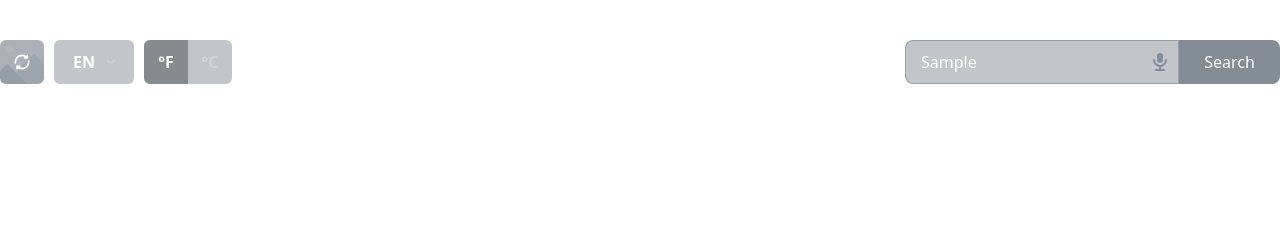
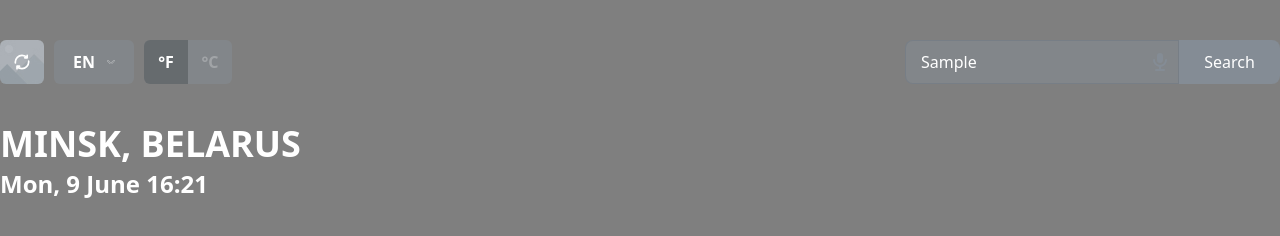
Before and after one commit to pashaSok/fancy-weather, a website built with Vite: page fancy-weather/index.html in a window 1280 px wide. Both pictures are taken after typing "Sample" into the empty fields and a click on the button "Search". Built offline with nearby package versions, Linux system fonts and the light colour scheme; no server answers; files whose address does not match are found by name.

Commit message:
feat: code devided into modules, created time counter, api call created for current location and for given location

```diff
--- a/fancy-weather/main.js
+++ /dev/null
@@ -1,166 +0,0 @@
-import "./style.css";
-const app = document.getElementById('app');
-const svgNamespace = "http://www.w3.org/2000/svg";
-app.className = "bg-[url('./dist/assets/bg.png')] bg-cover bg-center bg-no-repeat min-h-screen";
-const container = document.createElement('div');
-container.className = 'md:container md:mx-auto w-[1260px] mx-auto flex items-center justify-between';
-
-const header = document.createElement('header');
-header.appendChild(container.cloneNode());
-app.appendChild(header);
-header.classList='pt-10'
-const headerButtonsWrapper = document.createElement('div');
-headerButtonsWrapper.className = 'flex items-center gap-2.5 m-0 header-button-wrapper';
-const refreshButton = document.createElement('button');
-refreshButton.className = 'w-11 h-11 bg-[#868D96]/50  bg-center size-12 hover:cursor-pointer relative rounded-md bg-blend-color-burn';
-refreshButton.style.backgroundImage = 'url("./assets/refresh.jpg")';
-headerButtonsWrapper.appendChild(refreshButton);
-
-
-const spinnerSVG = document.createElementNS(svgNamespace, "svg");
-spinnerSVG.classList.add('w-5','h-5','absolute','top-1/2', 'left-1/2', 'transform', '-translate-x-1/2', '-translate-y-1/2');
-spinnerSVG.setAttribute('viewBox', '0 0 24 24');
-spinnerSVG.setAttribute('fill', 'none');
-spinnerSVG.innerHTML='<path xmlns="http://www.w3.org/2000/svg" d="M4.06189 13C4.02104 12.6724 4 12.3387 4 12C4 7.58172 7.58172 4 12 4C14.5006 4 16.7332 5.14727 18.2002 6.94416M19.9381 11C19.979 11.3276 20 11.6613 20 12C20 16.4183 16.4183 20 12 20C9.61061 20 7.46589 18.9525 6 17.2916M9 17H6V17.2916M18.2002 4V6.94416M18.2002 6.94416V6.99993L15.2002 7M6 20V17.2916" stroke="#fff" stroke-width="2" stroke-linecap="round" stroke-linejoin="round"/>';
-
-const langArrowSVG = document.createElementNS(svgNamespace, "svg");
-langArrowSVG.classList.add('w-2','h-1','opacity-40');
-langArrowSVG.setAttribute('viewBox','0 0 10 5');
-langArrowSVG.setAttribute('fill','none');
-langArrowSVG.innerHTML='<path fill-rule="evenodd" clip-rule="evenodd" d="M4.84162 3.75747L8.62642 0L9.68323 1.0645L4.84162 5.87114L0 1.0645L1.05681 3.57628e-07L4.84162 3.75747Z" stroke="#fff"/>';
-
-
-refreshButton.appendChild(spinnerSVG);
-headerButtonsWrapper.appendChild(refreshButton);
-
-refreshButton.onclick = function() {
-    spinnerSVG.classList.add('animate-spin');
-    setTimeout(() => {
-        spinnerSVG.classList.remove('animate-spin');
-    }, 500);
-};
-
-const languageSelector  = document.createElement('div');
-languageSelector.className= 'relative flex items-center justify-center w-20 h-11 bg-[#868D96]/50 rounded-md cursor-pointer gap-3';
-headerButtonsWrapper.appendChild(languageSelector);
-
-const languageButton = document.createElement('button');
-languageButton.textContent = 'en ';
-languageButton.className = 'flex items-center justify-center uppercase text-white text-[1rem] font-bold cursor-pointer';
-languageSelector.appendChild(languageButton);
-languageSelector.appendChild(langArrowSVG);
-
-const languageMenu = document.createElement('div');
-languageMenu.className = 'absolute top-[100%] left-0 w-20 overflow-hidden transition-all duration-300 ease-in-out slide-up';
-languageMenu.setAttribute('role', 'menu');
-languageMenu.setAttribute('aria-orientation', 'vertical');
-const languages = ['en', 'ru', 'be'];
-
-languages.forEach(lang => {
-    const item = document.createElement('a');
-    item.href = '#';
-    item.textContent = lang;
-    item.className = 'flex items-center justify-center bg-[#4C5255]/50 hover:bg-[#4C5255]/25 h-11 uppercase text-white font-bold last:rounded-b-md';
-    item.setAttribute('role', 'menuitem');
-    item.addEventListener('click', (event) => {
-        event.preventDefault();
-        languageButton.firstChild.textContent = lang;
-        languageMenu.classList.remove('slide-down');
-        languageMenu.classList.add('slide-up');
-        languageSelector.classList.remove('rounded-b-md');
-        event.stopPropagation();
-    });
-    languageMenu.appendChild(item);
-});
-
-languageSelector.appendChild(languageMenu);
-
-languageSelector.addEventListener('click', (event) => {
-    event.stopPropagation();
-    const isMenuOpen = languageMenu.classList.contains('slide-down');
-    if (isMenuOpen) {
-        languageMenu.classList.remove('slide-down');
-        languageMenu.classList.add('slide-up');
-        languageSelector.classList.remove('rounded-b-md');
-    } else {
-        languageMenu.classList.remove('slide-up');
-        languageMenu.classList.add('slide-down');
-        languageSelector.classList.add('rounded-b-md');
-    }
-});
-
-document.addEventListener('click', (event) => {
-    if (!languageSelector.contains(event.target)) {
-        languageMenu.classList.remove('slide-down');
-        languageMenu.classList.add('slide-up');
-        languageSelector.classList.remove('rounded-b-md');
-    }
-});
-
-const temperatureToggle = document.createElement('div');
-const celsiusField = document.createElement('div');
-const fahrenheitField = document.createElement('div');
-
-temperatureToggle.appendChild(fahrenheitField);
-temperatureToggle.appendChild(celsiusField);
-headerButtonsWrapper.appendChild(temperatureToggle);
-
-temperatureToggle.className = 'w-[88px] h-11 flex items-center bg-[#868D96]/50  text-white rounded-md cursor-pointer transition-opacity duration-300 font-bold';
-fahrenheitField.textContent =' °F';
-fahrenheitField.className = 'w-full flex items-center justify-center bg-[#4C5255]/50 h-full rounded-l-md transition-all duration-300';
-celsiusField.textContent = '°C';
-celsiusField.className = 'w-full h-full flex items-center justify-center opacity-25 rounded-r-md transition-all duration-300';
-let activeTemperature = 'far';
-temperatureToggle.addEventListener('click', (event) => {
-    if (activeTemperature==='far') {
-        fahrenheitField.classList.remove('opacity-100', 'bg-[#4C5255]/50');
-        fahrenheitField.classList.add('opacity-25');
-        celsiusField.classList.remove('opacity-25');
-        celsiusField.classList.add('opacity-100', 'bg-[#4C5255]/50');
-        activeTemperature = 'cel';
-    } else if(activeTemperature === 'cel') {
-        celsiusField.classList.remove('opacity-100', 'bg-[#4C5255]/50');
-        celsiusField.classList.add('opacity-25');
-        fahrenheitField.classList.remove('opacity-25');
-        fahrenheitField.classList.add('opacity-100', 'bg-[#4C5255]/50');
-        activeTemperature ='far';
-    }
-});
-
-header.querySelector('.md\\:container').appendChild(headerButtonsWrapper);
-
-const headerSearchWrapper = document.createElement('div');
-headerSearchWrapper.className = 'flex items-center w-[375px] rounded-lg';
-
-const headerSearchInputContainer = document.createElement('div');
-headerSearchInputContainer.className = 'relative flex-grow rounded-l-lg h-11 box-border flex items-center justify-between bg-[#868D96]/50 border border-[#6F7884]/50';
-
-const headerSearchInput = document.createElement('input');
-headerSearchInput.type = 'text';
-headerSearchInput.placeholder = 'Search city or ZIP';
-headerSearchInput.className = 'px-[15px] rounded-l-lg focus:outline-none w-full h-full text-white placeholder-white placeholder-opacity-70';
-
-const headerSearchMicButton = document.createElement('button');
-headerSearchMicButton.type = 'button';
-headerSearchMicButton.className = 'absolute right-2 top-1/2 transform -translate-y-1/2 text-[#848c95] transition-all duration-300 hover:text-[#848c95]/50 focus:outline-none cursor-pointer';
-headerSearchMicButton.innerHTML = `
-  <svg xmlns="http://www.w3.org/2000/svg" class="h-5 w-5" viewBox="0 0 20 20" fill="currentColor">
-    <path fill-rule="evenodd" d="M7 4a3 3 0 016 0v4a3 3 0 11-6 0V4zm4 10.93A7.001 7.001 0 0017 8a1 1 0 10-2 0A5 5 0 015 8a1 1 0 00-2 0 7.001 7.001 0 006 6.93V17H6a1 1 0 100 2h8a1 1 0 100-2h-3v-2.07z" clip-rule="evenodd" />
-  </svg>
-`;
-
-headerSearchInputContainer.appendChild(headerSearchInput);
-headerSearchInputContainer.appendChild(headerSearchMicButton);
-
-const headerSearchButton = document.createElement('button');
-headerSearchButton.type = 'button';
-headerSearchButton.className = 'h-11 w-[101px] px-4 bg-[#848c95] rounded-r-lg text-white hover:bg-[#5a6268] transition-colors duration-200 flex items-center justify-center cursor-pointer';
-headerSearchButton.textContent = 'Search';
-
-headerSearchWrapper.appendChild(headerSearchInputContainer);
-headerSearchWrapper.appendChild(headerSearchButton);
-header.querySelector('.md\\:container').appendChild(headerSearchWrapper);
-
-const main = document.createElement('section');
-main.appendChild(container.cloneNode());
-app.appendChild(main);
--- /dev/null
+++ b/fancy-weather/src/components/Header.js
@@ -0,0 +1,267 @@
+import { svgNamespace, state} from '../utils/constants.js';
+import { createContainer } from '../utils/container.js';
+import { updateLocationInfo } from './MainSection.js';
+import { getLocationByCity } from '../components/api.js';
+
+async function updateCurrentData(cityName) {
+  if (cityName && cityName.trim() !== '') {
+      try {
+          const locationData = await getLocationByCity(cityName.trim());
+
+          state.currentCity = locationData.city;
+          state.currentCountry = locationData.country_name;
+          state.currentLatitude = locationData.latitude;
+          state.currentLongitude = locationData.longitude;
+          state.timezone = locationData.timezone;
+
+          updateLocalDateTime();
+          updateLocationInfo();
+
+          const searchInput = document.querySelector('input[type="text"]');
+          if (searchInput) searchInput.value = '';
+        }
+        catch (error) {
+          console.error('Failed to update location:', error);
+      }
+  }
+}
+
+export function updateLocalDateTime() {
+  if (state.timeUpdateInterval) {
+      clearInterval(state.timeUpdateInterval);
+  }
+  const updateTime = () => {
+      if (state.timezone) {
+          const now = new Date();
+          const options = {
+              timeZone: state.timezone,
+              weekday: 'short',
+              day: 'numeric',
+              month: 'long',
+              hour: '2-digit',
+              minute: '2-digit',
+              hour12: false
+          };
+
+          const formatter = new Intl.DateTimeFormat(state.currentLang || 'en', options);
+          const parts = formatter.formatToParts(now);
+
+          state.currentDate = `${parts.find(p => p.type === 'weekday').value}, ${parts.find(p => p.type === 'day').value} ${parts.find(p => p.type === 'month').value}`;
+
+          const hour = parts.find(p => p.type === 'hour').value.padStart(2, '0');
+          const minute = parts.find(p => p.type === 'minute').value.padStart(2, '0');
+          state.currentTime = `${hour}:${minute}`;
+
+          updateLocationInfo();
+      }
+  };
+
+  updateTime();
+  const now = new Date();
+  const secondsUntilNextMinute = 60 - now.getSeconds();
+  state.timeUpdateInterval = setTimeout(() => {
+      updateTime();
+      state.timeUpdateInterval = setInterval(updateTime, 60000);
+  }, secondsUntilNextMinute * 1000);
+}
+
+export function createHeader() {
+  const header = document.createElement('header');
+  header.className = 'pt-10 pb-10'
+
+  const container = createContainer();
+
+  const headerButtonsWrapper = createHeaderButtons();
+  container.appendChild(headerButtonsWrapper);
+
+  const headerSearchWrapper = createSearchInput();
+  container.appendChild(headerSearchWrapper);
+
+  header.appendChild(container);
+  return header;
+}
+
+function createHeaderButtons() {
+  const headerButtonsWrapper = document.createElement('div');
+  headerButtonsWrapper.className = 'flex items-center gap-2.5 m-0 header-button-wrapper';
+
+  const refreshButton = createRefreshButton();
+  headerButtonsWrapper.appendChild(refreshButton);
+
+  const languageSelector = createLanguageSelector();
+  headerButtonsWrapper.appendChild(languageSelector);
+
+  const temperatureToggle = createTemperatureToggle();
+  headerButtonsWrapper.appendChild(temperatureToggle);
+
+  return headerButtonsWrapper;
+}
+
+function createRefreshButton() {
+  const refreshButton = document.createElement('button');
+  refreshButton.className = 'w-11 h-11 bg-[#868D96]/50 bg-center size-12 hover:cursor-pointer relative rounded-md bg-blend-color-burn';
+  refreshButton.style.backgroundImage = 'url("./assets/refresh.jpg")';
+
+  const spinnerSVG = document.createElementNS(svgNamespace, "svg");
+  spinnerSVG.classList.add('w-5', 'h-5', 'absolute', 'top-1/2', 'left-1/2', 'transform', '-translate-x-1/2', '-translate-y-1/2');
+  spinnerSVG.setAttribute('viewBox', '0 0 24 24');
+  spinnerSVG.setAttribute('fill', 'none');
+  spinnerSVG.innerHTML = '<path xmlns="http://www.w3.org/2000/svg" d="M4.06189 13C4.02104 12.6724 4 12.3387 4 12C4 7.58172 7.58172 4 12 4C14.5006 4 16.7332 5.14727 18.2002 6.94416M19.9381 11C19.979 11.3276 20 11.6613 20 12C20 16.4183 16.4183 20 12 20C9.61061 20 7.46589 18.9525 6 17.2916M9 17H6V17.2916M18.2002 4V6.94416M18.2002 6.94416V6.99993L15.2002 7M6 20V17.2916" stroke="#fff" stroke-width="2" stroke-linecap="round" stroke-linejoin="round"/>';
+
+  refreshButton.appendChild(spinnerSVG);
+
+  refreshButton.onclick = function() {
+    spinnerSVG.classList.add('animate-spin');
+    setTimeout(() => {
+      spinnerSVG.classList.remove('animate-spin');
+    }, 500);
+  };
+
+  return refreshButton;
+}
+
+function createLanguageSelector() {
+  const languageSelector = document.createElement('div');
+  languageSelector.className = 'relative flex items-center justify-center w-20 h-11 bg-[#868D96]/50 rounded-md cursor-pointer gap-3';
+
+  const languageButton = document.createElement('button');
+  languageButton.textContent = 'en ';
+  languageButton.className = 'flex items-center justify-center uppercase text-white text-[1rem] font-bold cursor-pointer';
+  languageSelector.appendChild(languageButton);
+
+  const langArrowSVG = document.createElementNS(svgNamespace, "svg");
+  langArrowSVG.classList.add('w-2', 'h-1', 'opacity-40');
+  langArrowSVG.setAttribute('viewBox', '0 0 10 5');
+  langArrowSVG.setAttribute('fill', 'none');
+  langArrowSVG.innerHTML = '<path fill-rule="evenodd" clip-rule="evenodd" d="M4.84162 3.75747L8.62642 0L9.68323 1.0645L4.84162 5.87114L0 1.0645L1.05681 3.57628e-07L4.84162 3.75747Z" stroke="#fff"/>';
+  languageSelector.appendChild(langArrowSVG);
+
+  const languageMenu = document.createElement('div');
+  languageMenu.className = 'absolute top-[100%] left-0 w-20 overflow-hidden transition-all duration-300 ease-in-out slide-up';
+  languageMenu.setAttribute('role', 'menu');
+  languageMenu.setAttribute('aria-orientation', 'vertical');
+  const languages = ['en', 'ru', 'be'];
+
+  languages.forEach(lang => {
+    const item = document.createElement('a');
+    item.href = '#';
+    item.textContent = lang;
+    item.className = 'flex items-center justify-center bg-[#4C5255]/50 hover:bg-[#4C5255]/25 h-11 uppercase text-white font-bold last:rounded-b-md';
+    item.setAttribute('role', 'menuitem');
+    item.addEventListener('click', (event) => {
+      event.preventDefault();
+      languageButton.firstChild.textContent = lang;
+      languageMenu.classList.remove('slide-down');
+      languageMenu.classList.add('slide-up');
+      languageSelector.classList.remove('rounded-b-md');
+      currentLang = languageSelector.firstChild.textContent;
+      event.stopPropagation();
+    });
+    languageMenu.appendChild(item);
+  });
+
+  languageSelector.appendChild(languageMenu);
+
+  languageSelector.addEventListener('click', (event) => {
+    event.stopPropagation();
+    const isMenuOpen = languageMenu.classList.contains('slide-down');
+    if (isMenuOpen) {
+      languageMenu.classList.remove('slide-down');
+      languageMenu.classList.add('slide-up');
+      languageSelector.classList.remove('rounded-b-md');
+    } else {
+      languageMenu.classList.remove('slide-up');
+      languageMenu.classList.add('slide-down');
+      languageSelector.classList.add('rounded-b-md');
+    }
+  });
+
+  document.addEventListener('click', (event) => {
+    if (!languageSelector.contains(event.target)) {
+      languageMenu.classList.remove('slide-down');
+      languageMenu.classList.add('slide-up');
+      languageSelector.classList.remove('rounded-b-md');
+    }
+  });
+
+  return languageSelector;
+}
+
+function createTemperatureToggle() {
+  const temperatureToggle = document.createElement('div');
+  const celsiusField = document.createElement('div');
+  const fahrenheitField = document.createElement('div');
+
+  temperatureToggle.appendChild(fahrenheitField);
+  temperatureToggle.appendChild(celsiusField);
+
+  temperatureToggle.className = 'w-[88px] h-11 flex items-center bg-[#868D96]/50 text-white rounded-md cursor-pointer transition-opacity duration-300 font-bold';
+  fahrenheitField.textContent = ' °F';
+  fahrenheitField.className = 'w-full flex items-center justify-center bg-[#4C5255]/50 h-full rounded-l-md transition-all duration-300';
+  celsiusField.textContent = '°C';
+  celsiusField.className = 'w-full h-full flex items-center justify-center opacity-25 rounded-r-md transition-all duration-300';
+
+  let activeTemperature = 'far';
+  temperatureToggle.addEventListener('click', (event) => {
+    if (activeTemperature === 'far') {
+      fahrenheitField.classList.remove('opacity-100', 'bg-[#4C5255]/50');
+      fahrenheitField.classList.add('opacity-25');
+      celsiusField.classList.remove('opacity-25');
+      celsiusField.classList.add('opacity-100', 'bg-[#4C5255]/50');
+      activeTemperature = 'cel';
+    } else if (activeTemperature === 'cel') {
+      celsiusField.classList.remove('opacity-100', 'bg-[#4C5255]/50');
+      celsiusField.classList.add('opacity-25');
+      fahrenheitField.classList.remove('opacity-25');
+      fahrenheitField.classList.add('opacity-100', 'bg-[#4C5255]/50');
+      activeTemperature = 'far';
+    }
+  });
+
+  return temperatureToggle;
+}
+
+function createSearchInput() {
+  const headerSearchWrapper = document.createElement('div');
+  headerSearchWrapper.className = 'flex items-center w-[375px] rounded-lg';
+
+  const headerSearchInputContainer = document.createElement('div');
+  headerSearchInputContainer.className = 'relative flex-grow rounded-l-lg h-11 box-border flex items-center justify-between bg-[#868D96]/50 border border-[#6F7884]/50';
+
+  const headerSearchInput = document.createElement('input');
+  headerSearchInput.type = 'text';
+  headerSearchInput.placeholder = 'Search city or ZIP';
+  headerSearchInput.className = 'px-[15px] rounded-l-lg focus:outline-none w-full h-full text-white placeholder-white placeholder-opacity-70';
+
+  headerSearchInput.addEventListener('keypress', (e) => {
+    if (e.key === 'Enter') {
+      updateCurrentData(headerSearchInput.value);
+    }
+  });
+
+  const headerSearchMicButton = document.createElement('button');
+  headerSearchMicButton.type = 'button';
+  headerSearchMicButton.className = 'absolute right-2 top-1/2 transform -translate-y-1/2 text-[#848c95] transition-all duration-300 hover:text-[#848c95]/50 focus:outline-none cursor-pointer';
+  headerSearchMicButton.innerHTML = `
+    <svg xmlns="http://www.w3.org/2000/svg" class="h-5 w-5" viewBox="0 0 20 20" fill="currentColor">
+      <path fill-rule="evenodd" d="M7 4a3 3 0 016 0v4a3 3 0 11-6 0V4zm4 10.93A7.001 7.001 0 0017 8a1 1 0 10-2 0A5 5 0 015 8a1 1 0 00-2 0 7.001 7.001 0 006 6.93V17H6a1 1 0 100 2h8a1 1 0 100-2h-3v-2.07z" clip-rule="evenodd" />
+    </svg>
+  `;
+
+  headerSearchInputContainer.appendChild(headerSearchInput);
+  headerSearchInputContainer.appendChild(headerSearchMicButton);
+
+  const headerSearchButton = document.createElement('button');
+  headerSearchButton.type = 'button';
+  headerSearchButton.className = 'h-11 w-[101px] px-4 bg-[#848c95] rounded-r-lg text-white hover:bg-[#5a6268] transition-colors duration-200 flex items-center justify-center cursor-pointer';
+  headerSearchButton.textContent = 'Search';
+
+  headerSearchButton.addEventListener('click', () => {
+    updateCurrentData(headerSearchInput.value);
+  });
+
+  headerSearchWrapper.appendChild(headerSearchInputContainer);
+  headerSearchWrapper.appendChild(headerSearchButton);
+
+  return headerSearchWrapper;
+}
--- /dev/null
+++ b/fancy-weather/src/components/MainSection.js
@@ -0,0 +1,70 @@
+import { state } from '../utils/constants.js';
+import { createContainer } from '../utils/container.js';
+import { getLocation } from '../components/api.js';
+import { updateLocalDateTime } from './Header.js';
+
+document.addEventListener('DOMContentLoaded', async () => {
+    try {
+        const locationData = await getLocation();
+        state.currentCity = locationData.city || state.currentCity;
+        state.currentCountry = locationData.country_name || state.currentCountry;
+        state.currentLatitude = locationData.latitude || state.currentLatitude;
+        state.currentLongitude = locationData.longitude || state.currentLongitude;
+        state.timezone = locationData.timezone || state.timezone;
+    } catch (error) {
+        console.warn('Using default location data due to:', error.message);
+    } finally {
+        updateLocalDateTime();
+        updateLocationInfo();
+    }
+});
+
+export function createMainSection() {
+    const mainSection = document.createElement('section');
+
+    const container = createContainer();
+
+    const weatherDataWrapper = createWeatherDataWrapper();
+    container.appendChild(weatherDataWrapper);
+
+    mainSection.appendChild(container);
+
+    return mainSection;
+}
+
+function createWeatherDataWrapper() {
+    const weatherDataWrapper = document.createElement('div');
+
+    const weatherDataHeader = document.createElement('div');
+    weatherDataHeader.className = 'flex flex-col gap-1';
+
+    const weatherDataLocation = document.createElement('div');
+    weatherDataLocation.className = 'weather-location text-white font-bold text-4xl uppercase';
+
+    const weatherDateTime = document.createElement('div');
+    weatherDateTime.className = 'weather-datetime text-white font-semibold text-2xl';
+
+    weatherDataHeader.appendChild(weatherDataLocation);
+    weatherDataHeader.appendChild(weatherDateTime);
+    weatherDataWrapper.appendChild(weatherDataHeader);
+
+    updateWeatherInfo(weatherDataLocation, weatherDateTime);
+
+    return weatherDataWrapper;
+}
+
+function updateWeatherInfo(locationElement, dateTimeElement) {
+    if (locationElement && state.currentCity) {
+        locationElement.innerText = `${state.currentCity}, ${state.currentCountry || ''}`;
+    }
+    if (dateTimeElement && state.currentDate && state.currentTime) {
+        dateTimeElement.innerText = `${state.currentDate} • ${state.currentTime}`;
+    }
+}
+
+export function updateLocationInfo() {
+    const weatherDataLocation = document.querySelector('.weather-location');
+    const weatherDateTime = document.querySelector('.weather-datetime');
+    weatherDataLocation.textContent = `${state.currentCity}, ${state.currentCountry || ''}`;
+    weatherDateTime.textContent = `${state.currentDate} ${state.currentTime}`;
+}
--- /dev/null
+++ b/fancy-weather/src/components/api.js
@@ -0,0 +1,29 @@
+export async function getLocation() {
+    const url = 'https://ipapi.co/json/';
+    const res = await fetch(url);
+    const data = await res.json();
+    return {
+        city: data.city,
+        country_name: data.country_name,
+        latitude: data.latitude,
+        longitude: data.longitude,
+        timezone: data.timezone,
+    };
+}
+
+export async function getLocationByCity(city) {
+    const url = `https://geocoding-api.open-meteo.com/v1/search?name=${encodeURIComponent(city)}&count=1`;
+    const res = await fetch(url);
+    const data = await res.json();
+
+    if (data.results && data.results.length > 0) {
+        return {
+            city: data.results[0].name,
+            country_name: data.results[0].country,
+            latitude: data.results[0].latitude,
+            longitude: data.results[0].longitude,
+            timezone: data.results[0].timezone
+        };
+    }
+    throw new Error('City not found');
+}
--- /dev/null
+++ b/fancy-weather/src/main.js
@@ -0,0 +1,17 @@
+import "../style.css";
+import { createHeader } from './components/Header.js';
+import { createMainSection } from './components/MainSection.js';
+
+
+function createLayout() {
+    const app = document.getElementById('app');
+    app.className = "min-h-screen bg-[linear-gradient(rgba(0,0,0,0.5),rgba(0,0,0,0.5)),url('./dist/assets/bg.png')] bg-cover bg-center bg-no-repeat";
+
+    const header = createHeader();
+
+    const mainSection = createMainSection();
+
+    app.append(header, mainSection);
+}
+
+createLayout();
--- /dev/null
+++ b/fancy-weather/src/utils/constants.js
@@ -0,0 +1,12 @@
+export const svgNamespace = "http://www.w3.org/2000/svg";
+
+export const state = {
+    currentLang: 'en',
+    currentCity: 'Minsk',
+    currentCountry: 'Belarus',
+    currentTime: '12:00',
+    currentDate: 'Mon, 1 Jan',
+    currentLatitude: 53.9,
+    currentLongitude: 27.5667,
+    timezone: 'Europe/Minsk'
+};
--- /dev/null
+++ b/fancy-weather/src/utils/container.js
@@ -0,0 +1,5 @@
+export function createContainer() {
+    const container = document.createElement('div');
+    container.className = 'md:container md:mx-auto w-[1260px] mx-auto flex items-center justify-between';
+    return container;
+  }
--- a/fancy-weather/tailwind.config.js
+++ b/fancy-weather/tailwind.config.js
@@ -3,7 +3,7 @@ export default {
   content: [
     './index.html',
     './style.css',
-    './main.js',
+    '.src/main.js',
     './src/**/*.{html,js}',
   ],
   theme: {
```
Also changed, not shown: fancy-weather/index.html (+1 -1 lines).
